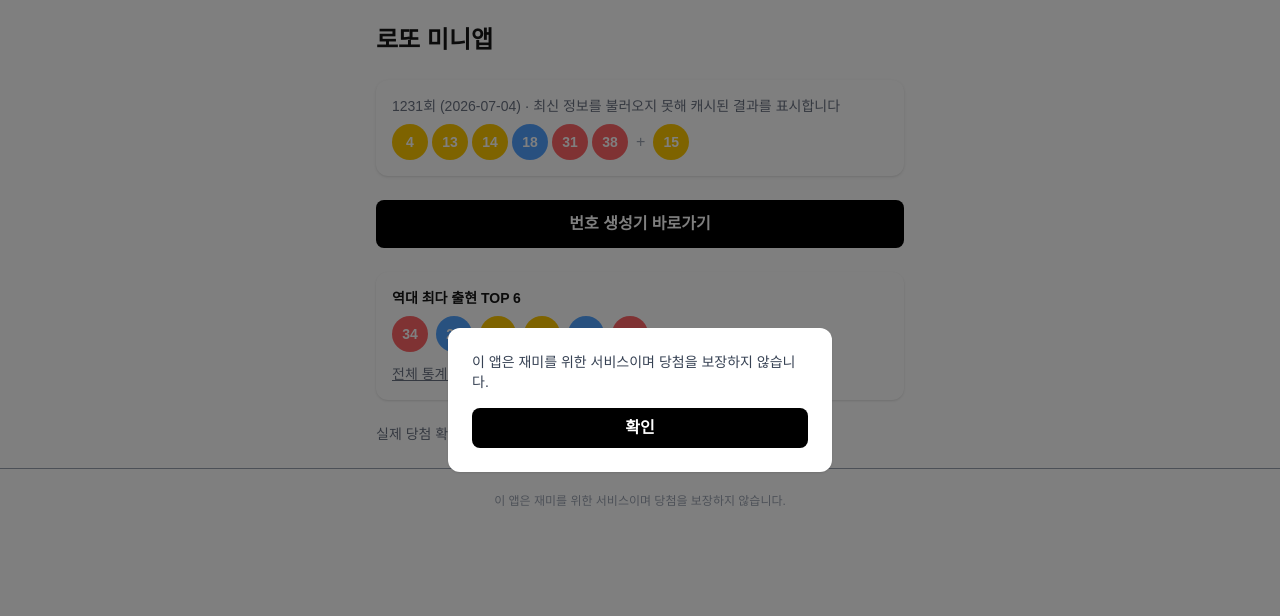
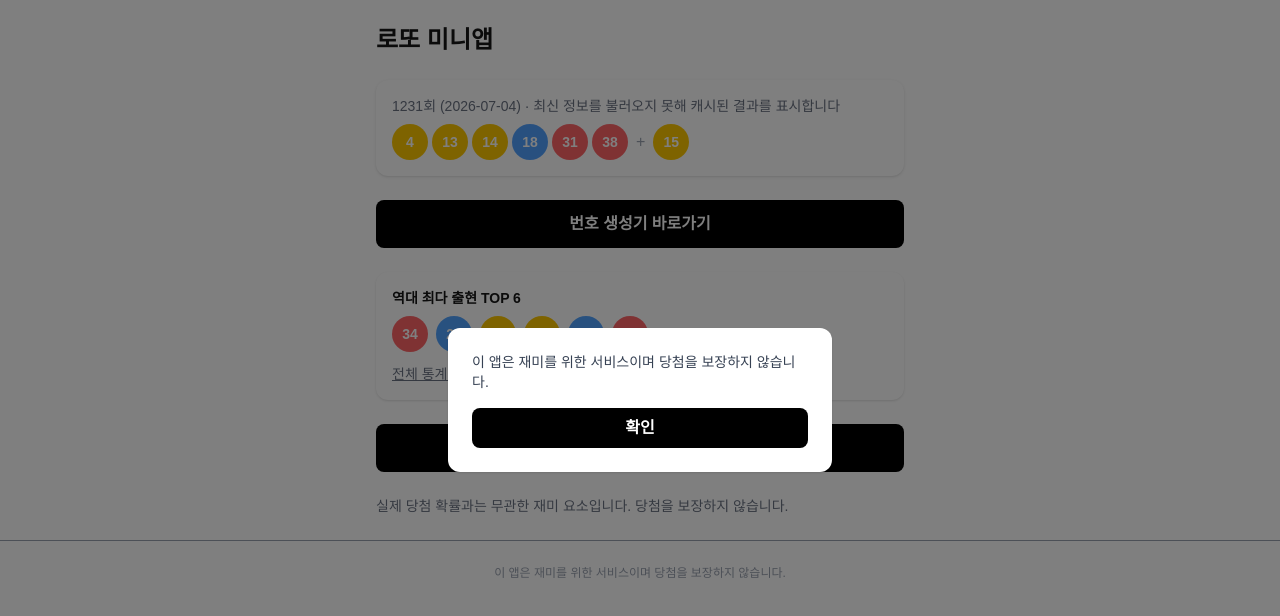
Before and after one commit to DevCoreDXI76/lotto-mini-app, a Next.js app: page / in a window 1280 px wide. Shown: the top 616 px of the page. Built offline with nearby package versions, Linux system fonts and the light colour scheme; no server answers.

Commit message:
feat: add store finder entry link to home page

```diff
--- a/app/page.tsx
+++ b/app/page.tsx
@@ -33,6 +33,13 @@ export default function Home() {
         </Link>
       </div>
 
+      <Link
+        href="/stores"
+        className="block text-center bg-black text-white rounded-lg py-3 font-semibold"
+      >
+        판매점 찾기
+      </Link>
+
       <Disclaimer />
     </main>
   );
```
